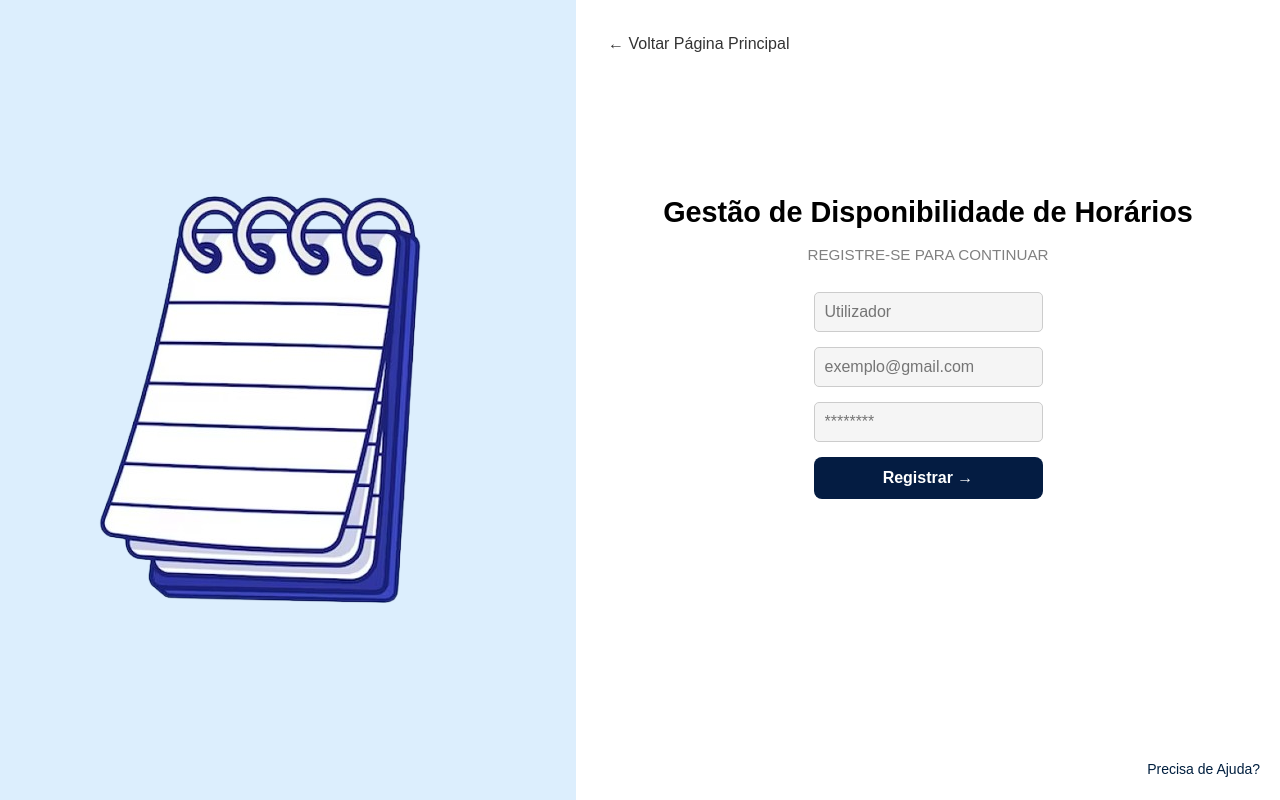
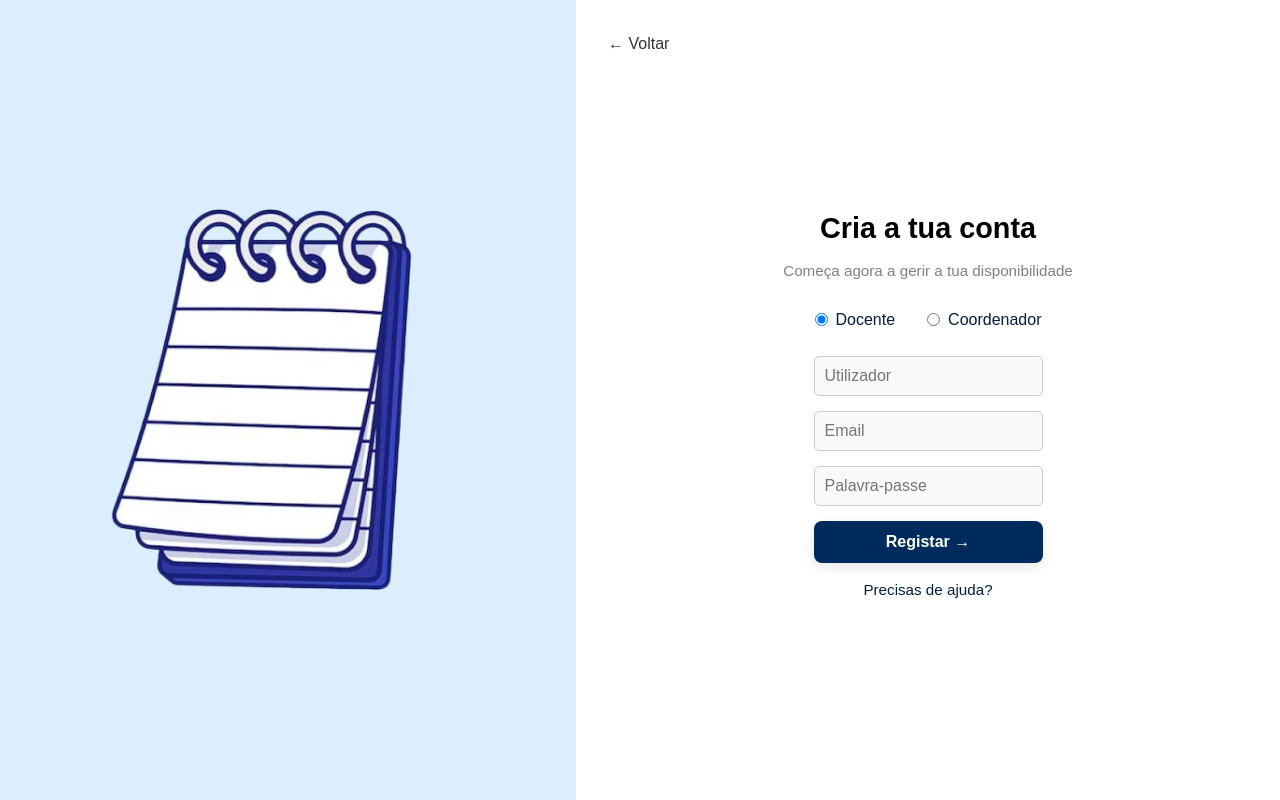
Before and after one commit to brunot37/p017, a React (Vite) app in the folder P017/frontend/: page /Registo in a window 1280 px wide. Built offline with nearby package versions, Linux system fonts and the light colour scheme.

Commit message:
css updates

```diff
--- a/P017/frontend/src/views/DocenteVizualizarHorario.css
+++ b/P017/frontend/src/views/DocenteVizualizarHorario.css
@@ -1,50 +1,69 @@
 body {
   margin: 0;
-  font-family: Arial, sans-serif;
+  font-family: 'Poppins', sans-serif;
+  background-color: #f0f2f5;
+}
+
+.horario-container {
   display: flex;
   height: 100vh;
+  width: 100vw;
+  overflow: hidden;
 }
 
-.container {
-  display: flex;
-  width: 100%;
-}
-
-.sidebar {
-  width: 250px;
+.horario-sidebar {
+  width: 240px;
   background-color: #112D4E;
   color: white;
   display: flex;
   flex-direction: column;
   align-items: center;
   padding: 20px;
-  height: 100vh;
-  position: fixed;
-  left: 0;
-  top: 0;
 }
 
 .user-info {
   text-align: center;
-  margin-bottom: 20px;
+  margin-bottom: 30px;
 }
 
 .user-avatar {
-  width: 80px;
-  height: 80px;
+  width: 70px;
+  height: 70px;
+  border-radius: 50%;
   background-color: gray;
-  border-radius: 50%;
   margin-bottom: 10px;
 }
 
-nav ul {
+.menu {
+  width: 100%;
+}
+
+.menu ul {
   list-style: none;
   padding: 0;
+  margin: 0;
+  width: 100%;
 }
 
-nav ul li {
-  margin: 15px 0;
+.menu li {
+  padding: 12px 16px;
   cursor: pointer;
+  text-align: left;
+  color: white;
+  transition: background-color 0.3s, transform 0.2s;
+  border-radius: 8px;
+}
+
+.menu li:hover {
+  background-color: #0e2645;
+  transform: scale(1.02);
+  box-shadow: 0 2px 8px rgba(0, 0, 0, 0.15);
+}
+
+.menu li.active {
+  background-color: #3282B8;
+  font-weight: bold;
+  border-radius: 8px;
 }
 
 .logout {
@@ -56,63 +75,95 @@ nav ul li {
   cursor: pointer;
 }
 
-.content {
-  margin-left: 250px;
-  flex-grow: 1;
-  background-color: #f5f5f5;
-  padding: 20px;
-  height: 100vh;
-  overflow: auto;
+.horario-content {
+  flex: 1;
+  padding: 40px;
+  overflow-y: auto;
   display: flex;
-  align-items: center;
-  justify-content: center;
+  flex-direction: column;
+  gap: 20px;
+  background-color: #f9fbff;
 }
 
-.data-table-container {
-  width: 100%;
+.horario-header {
   display: flex;
-  flex-direction: column;
+  justify-content: space-between;
   align-items: center;
+  flex-wrap: wrap;
+  gap: 10px;
 }
 
-.data-table {
-  width: 100%;
-  table-layout: fixed;
-  border-collapse: collapse;
-  background: #3282B8;
+.horario-titulo {
+  margin: 0;
+  color: #112D4E;
 }
 
-.data-table th, .data-table td {
-  padding: 12px;
-  border: 1px solid #ddd;
-  text-align: left;
-  word-wrap: break-word;
+.semana-navegacao button {
+  background-color: #112D4E;
+  color: white;
+  border: none;
+  padding: 10px 16px;
+  margin: 0 5px;
+  border-radius: 6px;
+  cursor: pointer;
+  font-weight: 500;
+  transition: all 0.2s ease;
 }
 
-.data-table th {
-  background: #112D4E;
+.semana-navegacao button:hover {
+  background-color: #0e233c;
 }
 
-.data-table .even {
-  background: #BBE1FA;
+.horario-tabela-wrapper {
+  flex: 1;
+  overflow-x: auto;
+  background-color: white;
+  padding: 20px;
+  border-radius: 16px;
+  box-shadow: 0 4px 12px rgba(0,0,0,0.05);
 }
 
-.table-navigation {
-  margin-top: 10px;
-  display: flex;
-  justify-content: space-between;
-  width: 200px;
+.horario-tabela {
+  width: 100%;
+  border-collapse: collapse;
+  text-align: center;
+  table-layout: fixed;
+  border-radius: 16px;
+  overflow: hidden;
 }
 
-.nav-button {
-  padding: 10px 15px;
-  border: none;
+.horario-tabela th,
+.horario-tabela td {
+  padding: 10px;
+  border: 1px solid #ccc;
+  transition: background-color 0.2s;
+}
+
+.horario-tabela th {
   background-color: #112D4E;
   color: white;
-  cursor: pointer;
-  border-radius: 5px;
 }
 
-.nav-button:hover {
-  background-color: #112D4E;
+.horario-celula {
+  background-color: #eaf3ff;
+  height: 40px;
 }
+
+.horario-celula:hover {
+  background-color: #d0e5ff;
+  cursor: pointer;
+}
+
+.hora-coluna {
+  font-weight: bold;
+  background-color: #d9e8f6;
+}
+
+@keyframes fadeInUp {
+  from { opacity: 0; transform: translateY(30px); }
+  to { opacity: 1; transform: translateY(0); }
+}
+
+.fade-in {
+  animation: fadeInUp 0.6s ease-out;
+}
--- a/P017/frontend/src/views/Login.css
+++ b/P017/frontend/src/views/Login.css
@@ -1,115 +1,151 @@
-* {
-  margin: 0;
-  padding: 0;
-  box-sizing: border-box;
-  font-family: 'Arial', sans-serif;
+.registration-container {
+  display: flex;
+  width: 100vw;
+  height: 100vh;
+  align-items: stretch;
+  background: linear-gradient(120deg, #eaf3ff, #ffffff);
+  animation: fadeInUp 0.6s ease-out;
 }
 
-body {
+.registration-illustration {
+  width: 45%;
+  background-color: #dceefd;
   display: flex;
-  justify-content: center;
-  align-items: center;
-  height: 100vh;
-  background-color: #f8f9fb;
-}
-
-.login-container {
-  display: flex;
-  width: 900px;
-  background: white;
-  border-radius: 8px;
-  overflow: hidden;
-  box-shadow: 0 4px 10px rgba(0, 0, 0, 0.1);
-}
-
-.login-left {
-  flex: 1;
-  background-color: #eaf3ff;
-  display: flex;
-  align-items: center;
-  justify-content: center;
-  padding: 20px;
-}
-
-.login-left img {
-  max-width: 80%;
-  height: auto;
-}
-
-.login-right {
-  flex: 1;
-  padding: 40px;
-  display: flex;
-  flex-direction: column;
   align-items: center;
   justify-content: center;
 }
 
-.back-link {
-  position: absolute;
-  top: 20px;
-  left: 20px;
-  text-decoration: none;
-  color: #555;
-  font-size: 14px;
+.registration-illustration img {
+  max-width: 80%;
+  height: auto;
+  transition: transform 0.4s ease;
 }
 
-h2 {
-  font-size: 20px;
-  font-weight: bold;
-  margin-bottom: 10px;
+.registration-illustration img:hover {
+  transform: scale(1.05);
 }
 
-p {
-  color: #666;
-  font-size: 14px;
-  margin-bottom: 30px;
+.registration-form {
+  width: 55%;
+  display: flex;
+  flex-direction: column;
+  justify-content: center;
+  align-items: center;
+  text-align: center;
+  padding: 3rem;
+  background-color: #ffffff;
+  position: relative;
 }
 
-.input-group {
-  width: 100%;
-  margin-bottom: 15px;
+.back-to-home-link {
+  align-self: flex-start;
+  margin-bottom: 1rem;
+  font-size: 0.95rem;
+  color: #003366;
+  text-decoration: none;
+  transition: color 0.3s;
 }
 
-input {
-  width: 100%;
-  padding: 12px;
-  border: 1px solid #ccc;
-  border-radius: 4px;
-  font-size: 14px;
+.back-to-home-link:hover {
+  text-decoration: underline;
 }
 
-button {
+.registration-title {
+  font-size: 2rem;
+  font-weight: 600;
+  color: #041c42;
+  margin-bottom: 0.5rem;
+}
+
+.registration-description {
+  font-size: 1rem;
+  color: #666;
+  margin-bottom: 2rem;
+}
+
+.input-field {
   width: 100%;
-  padding: 12px;
-  background-color: #002b5c;
+  margin-bottom: 1rem;
+}
+
+.input-field input {
+  width: 100%;
+  padding: 14px;
+  border: 2px solid #e0e0e0;
+  border-radius: 10px;
+  font-size: 1rem;
+  background-color: #f9f9f9;
+  transition: all 0.3s ease;
+}
+
+.input-field input:focus {
+  border-color: #041c42;
+  background-color: #eef5ff;
+  outline: none;
+}
+
+.forgot-password-link {
+  align-self: flex-end;
+  width: 100%;
+  text-align: right;
+  margin-bottom: 1rem;
+  font-size: 0.9rem;
+}
+
+.forgot-password-link a {
+  color: #003366;
+  text-decoration: none;
+  transition: color 0.3s;
+}
+
+.forgot-password-link a:hover {
+  text-decoration: underline;
+}
+
+.register-button {
+  width: 100%;
+  padding: 14px;
+  font-size: 1rem;
+  font-weight: bold;
+  background-color: #041c42;
   color: white;
   border: none;
-  border-radius: 4px;
+  border-radius: 12px;
   cursor: pointer;
-  font-size: 16px;
-  margin-top: 10px;
+  transition: all 0.3s ease;
+  box-shadow: 0 4px 12px rgba(0, 0, 0, 0.1);
 }
 
-button:hover {
-  background-color: #001d3d;
+.register-button:hover {
+  background-color: #002b5c;
+  transform: scale(1.03);
 }
 
-.forgot-password {
-  margin-top: 15px;
-  font-size: 12px;
-  color: #002b5c;
-  text-decoration: none;
+.help-section {
+  margin-top: 1.5rem;
 }
 
 .help-link {
-  position: absolute;
-  bottom: 20px;
-  right: 20px;
+  text-decoration: none;
+  font-size: 0.95rem;
+  color: #003366;
 }
 
-.help-link a {
-  text-decoration: none;
-  font-size: 12px;
-  color: #555;
+.help-link:hover {
+  text-decoration: underline;
 }
+
+@keyframes fadeInUp {
+  from {
+    opacity: 0;
+    transform: translateY(30px);
+  }
+  to {
+    opacity: 1;
+    transform: translateY(0);
+  }
+}
+
+.fade-in {
+  animation: fadeInUp 0.6s ease-out;
+}
--- a/P017/frontend/src/views/Login.jsx
+++ b/P017/frontend/src/views/Login.jsx
@@ -4,30 +4,32 @@ import "./Login.css";
 
 const Login = () => {
   return (
-    <div className="registration-container">
+    <div className="registration-container fade-in">
       <div className="registration-illustration">
         <img src="/src/assets/LogoAgenda.png" alt="Caderno" className="illustration-image" />
       </div>
       <div className="registration-form">
-
-        <Link to="/" className="back-to-home-link">&larr; Voltar Página Principal</Link>
-        <h2 className="registration-title">Gestão de Disponibilidade de Horários</h2>
-        <p className="registration-description">REGISTRE-SE PARA CONTINUAR</p>
+        <Link to="/" className="back-to-home-link">← Voltar</Link>
+        <h2 className="registration-title">Inicia Sessão</h2>
+        <p className="registration-description">Insere os teus dados para continuar</p>
         <form>
           <div className="input-field">
-            <input type="email" placeholder="exemplo@gmail.com" required className="input-field__red" />
+            <input type="email" placeholder="Email" required />
           </div>
           <div className="input-field">
-            <input type="password" placeholder="********" required className="input-field__red" />
+            <input type="password" placeholder="Palavra-passe" required />
           </div>
-          <button type="submit" className="register-button red-button">Login &rarr;</button>
+          <div className="forgot-password-link">
+            <Link to="/RecuperarPassword">Esqueceste-te da palavra-passe?</Link>
+          </div>
+          <button type="submit" className="register-button">Login →</button>
         </form>
         <p className="help-section">
-          <Link to="/ajuda" className="help-link">Precisa de Ajuda?</Link>
+          <Link to="/ajuda" className="help-link">Precisas de ajuda?</Link>
         </p>
       </div>
     </div>
   );
 };
 
-export default Login
+export default Login;
--- a/P017/frontend/src/views/Registo.css
+++ b/P017/frontend/src/views/Registo.css
@@ -3,7 +3,8 @@
   width: 100vw;
   height: 100vh;
   align-items: stretch;
-  background-color: #041c42;
+  background: linear-gradient(120deg, #eaf3ff, #ffffff);
+  animation: fadeInUp 0.6s ease-out;
 }
 
 .registration-illustration {
@@ -12,100 +13,137 @@
   display: flex;
   align-items: center;
   justify-content: center;
+  padding: 2rem;
 }
 
 .registration-illustration img {
-  max-width: 70%;
+  max-width: 80%;
   height: auto;
+  transition: transform 0.4s ease;
+}
+
+.registration-illustration img:hover {
+  transform: scale(1.05);
 }
 
 .registration-form {
   width: 55%;
   display: flex;
   flex-direction: column;
-  justify-content: flex-start;
+  justify-content: center;
   align-items: center;
   text-align: center;
-  padding: 2rem;
+  padding: 3rem;
   background-color: #ffffff;
-  position: relative;
 }
 
 .back-to-home-link {
-  margin-top: 0px;
   align-self: flex-start;
+  margin-bottom: 1rem;
+  font-size: 0.95rem;
+  color: #003366;
   text-decoration: none;
-  color: #333;
-  font-size: 1rem;
+  transition: color 0.3s;
+}
+
+.back-to-home-link:hover {
+  text-decoration: underline;
 }
 
 .registration-title {
-  font-size: 1.8rem;
-  font-weight: bold;
-  color: #000;
-  margin-top: 135px;
-  margin-bottom: 10px;
+  font-size: 2rem;
+  font-weight: 600;
+  color: #041c42;
+  margin-bottom: 0.5rem;
 }
 
 .registration-description {
-  font-size: 0.95rem;
-  color: gray;
-  margin-bottom: 25px;
+  font-size: 1rem;
+  color: #666;
+  margin-bottom: 2rem;
+}
+
+.role-select {
+  display: flex;
+  justify-content: center;
+  gap: 2rem;
+  margin-bottom: 1.5rem;
+  font-size: 1rem;
+  color: #041c42;
+}
+
+.role-select label {
+  display: flex;
+  align-items: center;
+  gap: 0.5rem;
+  cursor: pointer;
 }
 
 .input-field {
   width: 100%;
-  margin-bottom: 15px;
+  margin-bottom: 1rem;
 }
 
 .input-field input {
   width: 100%;
-  padding: 10px;
-  border: 1px solid #ccc;
-  border-radius: 5px;
-  font-size: 16px;
-  color: black;
+  padding: 14px;
+  border: 2px solid #e0e0e0;
+  border-radius: 10px;
+  font-size: 1rem;
+  background-color: #f9f9f9;
+  transition: all 0.3s ease;
 }
 
-.input-field__red {
-  border: 2px solid #041c42;
-  background-color: #F5F5F5;
-  color: black;
+.input-field input:focus {
+  border-color: #041c42;
+  background-color: #eef5ff;
+  outline: none;
 }
 
 .register-button {
   width: 100%;
-  padding: 12px;
-  background-color: #002b5c;
+  padding: 14px;
+  font-size: 1rem;
+  font-weight: bold;
+  background-color: #041c42;
   color: white;
   border: none;
-  border-radius: 8px;
+  border-radius: 12px;
   cursor: pointer;
-  font-size: 1rem;
-  font-weight: bold;
   transition: all 0.3s ease;
-  display: flex;
-  justify-content: center;
-  align-items: center;
+  box-shadow: 0 4px 12px rgba(0, 0, 0, 0.1);
 }
 
-.red-button {
-  background-color: #041c42;
-}
-
-.red-button:hover {
-  background-color: #001d3d;
+.register-button:hover {
+  background-color: #002b5c;
+  transform: scale(1.03);
 }
 
 .help-section {
-  margin-top: 15px;
+  margin-top: 1.5rem;
 }
 
 .help-link {
   text-decoration: none;
-  color: #001f3f;
+  font-size: 0.95rem;
+  color: #003366;
 }
 
 .help-link:hover {
   text-decoration: underline;
 }
+
+@keyframes fadeInUp {
+  from {
+    opacity: 0;
+    transform: translateY(30px);
+  }
+  to {
+    opacity: 1;
+    transform: translateY(0);
+  }
+}
+
+.fade-in {
+  animation: fadeInUp 0.6s ease-out;
+}
--- a/P017/frontend/src/views/Registo.jsx
+++ b/P017/frontend/src/views/Registo.jsx
@@ -1,32 +1,54 @@
-import React from "react";
+import React, { useState } from "react";
 import { Link } from "react-router-dom";
 import "./Registo.css";
 
 const Registo = () => {
+  const [tipoConta, setTipoConta] = useState("docente");
+
   return (
-    <div className="registration-container">
+    <div className="registration-container fade-in">
       <div className="registration-illustration">
         <img src="/src/assets/LogoAgenda.png" alt="Caderno" className="illustration-image" />
       </div>
       <div className="registration-form">
+        <Link to="/" className="back-to-home-link">← Voltar</Link>
+        <h2 className="registration-title">Cria a tua conta</h2>
+        <p className="registration-description">Começa agora a gerir a tua disponibilidade</p>
+        <form>
+          <div className="role-select">
+            <label>
+              <input
+                type="radio"
+                value="docente"
+                checked={tipoConta === "docente"}
+                onChange={() => setTipoConta("docente")}
+              />
+              Docente
+            </label>
+            <label>
+              <input
+                type="radio"
+                value="coordenador"
+                checked={tipoConta === "coordenador"}
+                onChange={() => setTipoConta("coordenador")}
+              />
+              Coordenador
+            </label>
+          </div>
 
-        <Link to="/" className="back-to-home-link">&larr; Voltar Página Principal</Link>
-        <h2 className="registration-title">Gestão de Disponibilidade de Horários</h2>
-        <p className="registration-description">REGISTRE-SE PARA CONTINUAR</p>
-        <form>
           <div className="input-field">
-            <input type="text" placeholder="Utilizador" required className="input-field__red" />
+            <input type="text" placeholder="Utilizador" required />
           </div>
           <div className="input-field">
-            <input type="email" placeholder="exemplo@gmail.com" required className="input-field__red" />
+            <input type="email" placeholder="Email" required />
           </div>
           <div className="input-field">
-            <input type="password" placeholder="********" required className="input-field__red" />
+            <input type="password" placeholder="Palavra-passe" required />
           </div>
-          <button type="submit" className="register-button red-button">Registrar &rarr;</button>
+          <button type="submit" className="register-button">Registar →</button>
         </form>
         <p className="help-section">
-          <Link to="/ajuda" className="help-link">Precisa de Ajuda?</Link>
+          <Link to="/ajuda" className="help-link">Precisas de ajuda?</Link>
         </p>
       </div>
     </div>
```
Also changed, not shown: P017/frontend/src/views/DocenteVizualizarHorario.jsx (+82 -27 lines).
